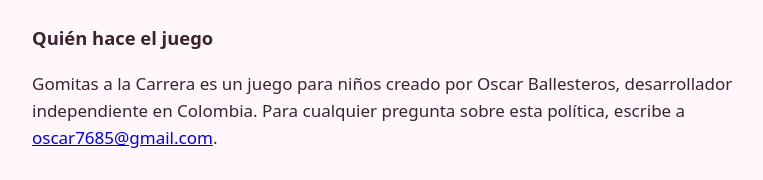
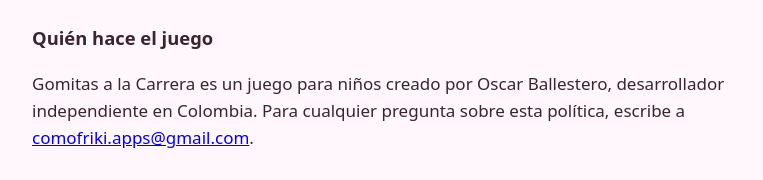
Before and after one commit to oscar7685/gomitas-privacidad, a plain HTML site: page index.html in a window 1280 px wide. Shown: the part 195-375 px from the top of the page, without its empty margins (248-1011 px from the left). Drawn offline with Linux system fonts and the light colour scheme.

Commit message:
Correo de contacto de la cuenta de desarrollador y apellido corregido
Co-Authored-By: Claude Fable 5.2 <noreply@anthropic.com>

```diff
--- a/index.html
+++ b/index.html
@@ -19,9 +19,9 @@
   <p class="fecha">Vigente desde el 1 de noviembre de 2026.</p>
 
   <h2>Quién hace el juego</h2>
-  <p>Gomitas a la Carrera es un juego para niños creado por Oscar Ballesteros, desarrollador
+  <p>Gomitas a la Carrera es un juego para niños creado por Oscar Ballestero, desarrollador
   independiente en Colombia. Para cualquier pregunta sobre esta política, escribe a
-  <a href="mailto:oscar7685@gmail.com">oscar7685@gmail.com</a>.</p>
+  <a href="mailto:comofriki.apps@gmail.com">comofriki.apps@gmail.com</a>.</p>
 
   <h2>Qué datos recolecta</h2>
   <p>Ninguno. El juego no pide ni recolecta nombres, correos, fotos, ubicación, contactos,
```
